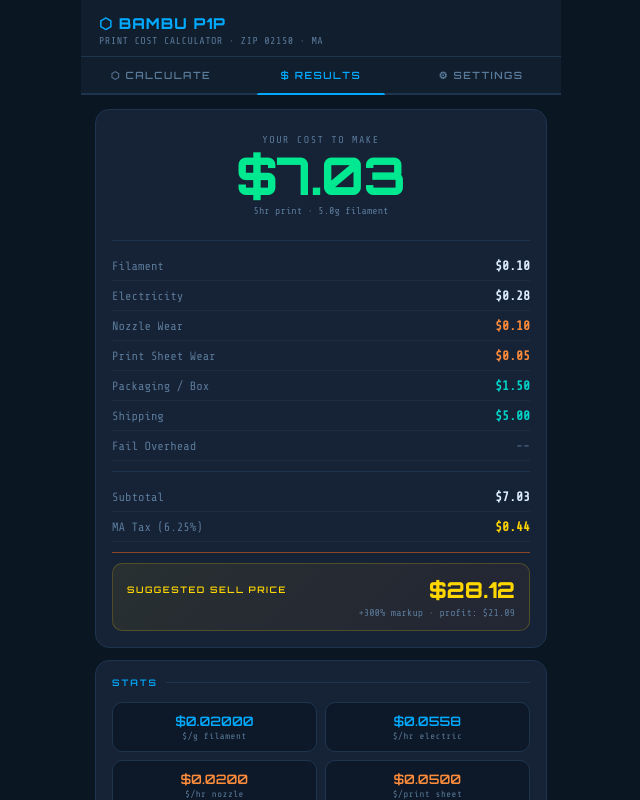
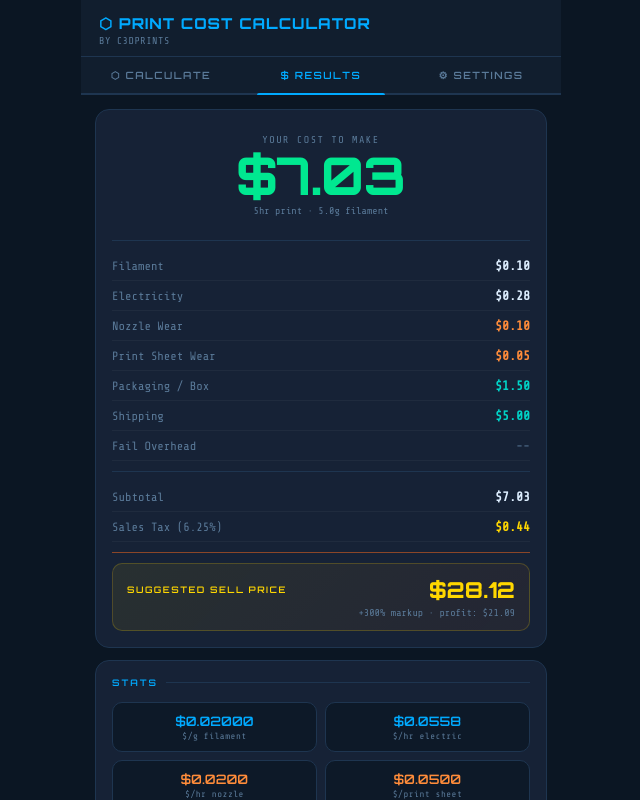
Before and after one commit to c3dprints/print-cost-calc, a plain HTML site: page index.html in a window 1280 px wide. Both pictures are taken after typing "5", "5" into the empty fields and a click on the button "CALCULATE COST". Shown: the whole page, without its empty margins (319-959 px from the left). Drawn offline with nearby package versions, Linux system fonts and the light colour scheme.

Commit message:
Update index.html

```diff
--- a/index.html
+++ b/index.html
@@ -554,8 +554,8 @@
 <div id="app">
 
   <header>
-    <h1>⬡ BAMBU P1P</h1>
-    <p>PRINT COST CALCULATOR · ZIP 02150 · MA</p>
+    <h1>⬡ PRINT COST CALCULATOR</h1>
+    <p>BY C3DPRINTS</p>
   </header>
 
   <div id="install-banner">
@@ -657,7 +657,7 @@
           <span class="bl-val" id="r-subtotal">--</span>
         </div>
         <div class="breakdown-line">
-          <span class="bl-label" id="r-tax-label">MA Tax (6.25%)</span>
+          <span class="bl-label" id="r-tax-label">Sales Tax (6.25%)</span>
           <span class="bl-val yellow" id="r-tax">--</span>
         </div>
 
@@ -772,7 +772,7 @@
 
         <div class="settings-section yellow">TAX &amp; MARKUP</div>
         <div class="stg-field">
-          <label>MA Sales Tax</label>
+          <label>Sales Tax</label>
           <input type="number" id="s-tax" value="6.25" step="0.01">
           <span class="stg-unit">%</span>
         </div>
@@ -978,7 +978,7 @@
   id('r-fail').textContent     = failPct === 0 ? '--' : fmt(failOverhead);
   id('r-fail').className       = 'bl-val ' + (failPct > 0 ? 'red' : 'muted');
   id('r-subtotal').textContent = fmt(totalCost);
-  id('r-tax-label').textContent= `MA Tax (${s.tax}%)`;
+  id('r-tax-label').textContent= `Sales Tax (${s.tax}%)`;
   id('r-tax').textContent      = fmt(taxAmt);
   id('r-sell').textContent     = fmt(sellPrice);
   id('r-sell-note').textContent= isFinite(profit)
```
